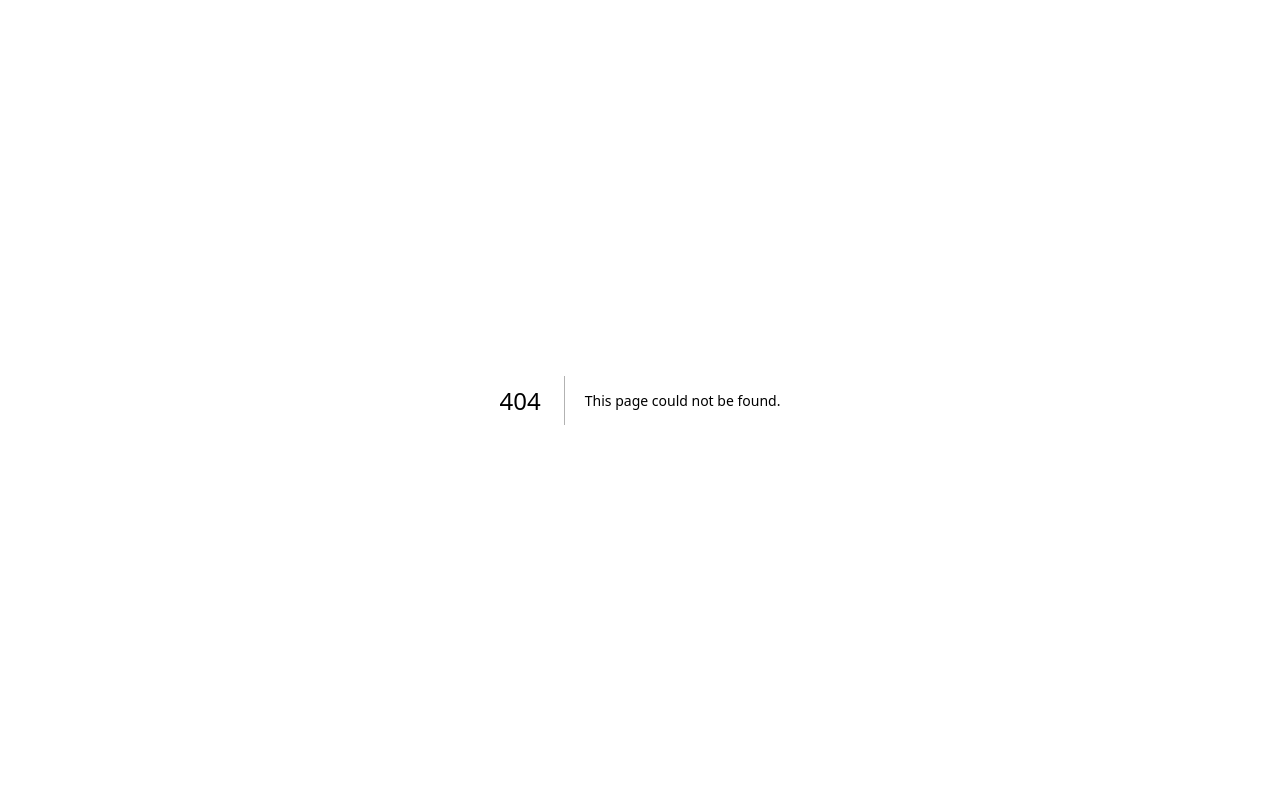
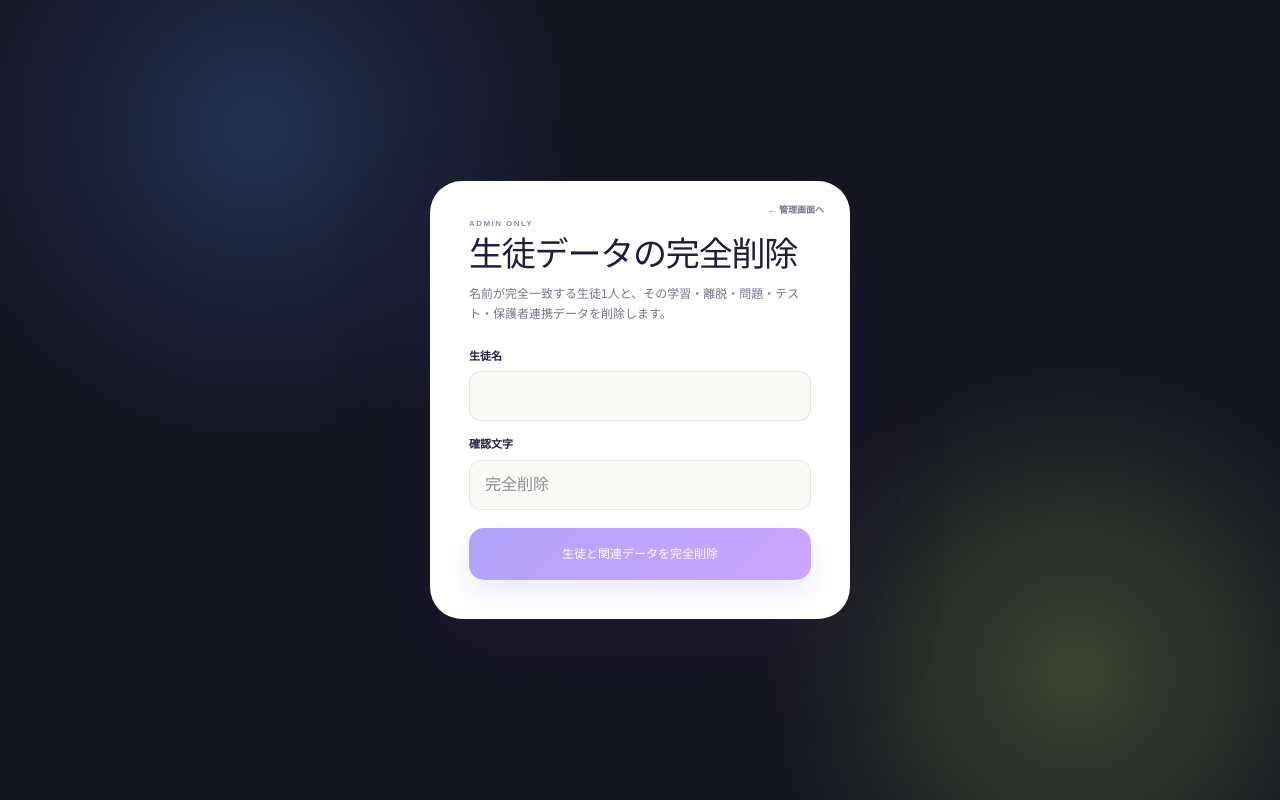
Before and after one commit to kawaimasa/study-base, a Next.js app: page /admin/student-cleanup in a window 1280 px wide. Before the commit this address had no page. Built offline with nearby package versions, Linux system fonts and the light colour scheme.

Commit message:
Implement student cleanup page for admin
This page allows administrators to delete a student and their related data by confirming with a specific phrase.

```diff
--- /dev/null
+++ b/app/admin/student-cleanup/page.tsx
@@ -0,0 +1,65 @@
+"use client";
+
+import { FormEvent, useState } from "react";
+
+type DeleteResult = {
+  deleted?: boolean;
+  displayName?: string;
+  relatedRowsDeleted?: number;
+  remainingAccounts?: number;
+  error?: string;
+};
+
+export default function StudentCleanupPage() {
+  const [displayName, setDisplayName] = useState("");
+  const [confirmation, setConfirmation] = useState("");
+  const [message, setMessage] = useState("");
+  const [busy, setBusy] = useState(false);
+
+  async function handleSubmit(event: FormEvent<HTMLFormElement>) {
+    event.preventDefault();
+    setBusy(true);
+    setMessage("");
+    try {
+      const response = await fetch("/api/admin-student-delete", {
+        method: "POST",
+        headers: { "Content-Type": "application/json" },
+        body: JSON.stringify({ displayName, confirmation }),
+      });
+      const result = await response.json() as DeleteResult;
+      if (!response.ok || !result.deleted) throw new Error(result.error || "削除に失敗しました。");
+      setMessage(`${result.displayName}を削除しました。関連データ${result.relatedRowsDeleted ?? 0}件、残存アカウント${result.remainingAccounts ?? 0}件です。`);
+      setDisplayName("");
+      setConfirmation("");
+    } catch (error) {
+      setMessage(error instanceof Error ? error.message : "削除に失敗しました。");
+    } finally {
+      setBusy(false);
+    }
+  }
+
+  return (
+    <main className="admin-auth-page">
+      <section className="auth-card admin-auth-card" aria-labelledby="cleanup-title">
+        <a className="admin-back" href="/admin">← 管理画面へ</a>
+        <p className="eyebrow">ADMIN ONLY</p>
+        <h1 id="cleanup-title">生徒データの完全削除</h1>
+        <p className="auth-lead">名前が完全一致する生徒1人と、その学習・離脱・問題・テスト・保護者連携データを削除します。</p>
+        <form className="auth-form" onSubmit={handleSubmit}>
+          <label>
+            <span>生徒名</span>
+            <input value={displayName} onChange={(event) => setDisplayName(event.target.value)} required />
+          </label>
+          <label>
+            <span>確認文字</span>
+            <input value={confirmation} onChange={(event) => setConfirmation(event.target.value)} placeholder="完全削除" required />
+          </label>
+          <button className="auth-submit admin-submit" type="submit" disabled={busy || confirmation !== "完全削除"}>
+            {busy ? "削除中…" : "生徒と関連データを完全削除"}
+          </button>
+        </form>
+        {message && <p role="status" className="auth-footnote">{message}</p>}
+      </section>
+    </main>
+  );
+}
```
